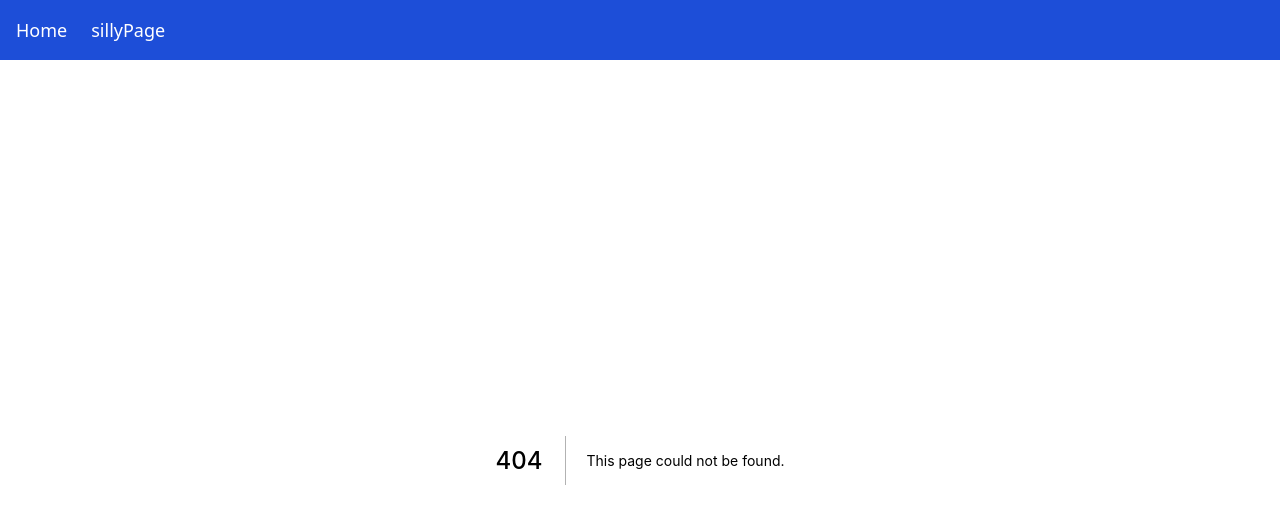
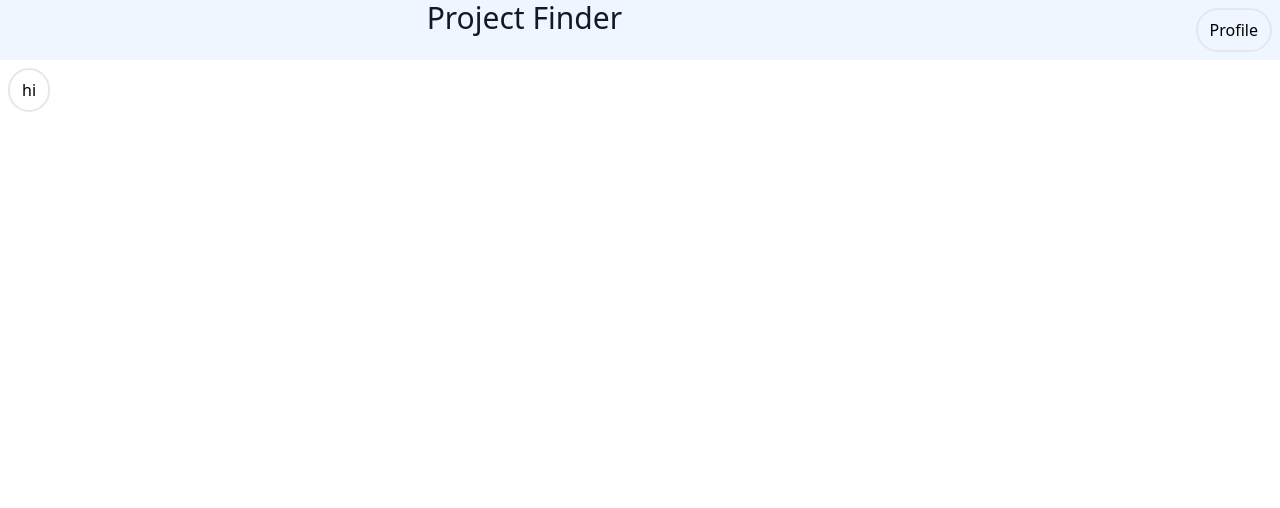
Before and after one commit to kiserd/OSU-CS467-Capstone-Project, a Next.js app in the folder portfolio-project-matching-app/: page /test_Nav in a window 1280 px wide. Before the commit this address had no page. Shown: the top 508 px of the page. Built offline with nearby package versions, Linux system fonts and the light colour scheme.

Commit message:
Begin altering Nav component

```diff
--- a/portfolio-project-matching-app/components/Nav.js
+++ b/portfolio-project-matching-app/components/Nav.js
@@ -1,22 +1,27 @@
 import Link from 'next/link'
+import Button from './Button'
+import styles from './Nav.module.css'
 // import tailwind from 'tailwind/tailwindcss.css'
 
 const Nav = () => {
     return (
-        <nav className="mySillyStyle">
-            <ul className="flex">
-                <li className="mr-6">
-                    <Link href='/' >
-                        <a className="text-white text-lg hover:text-blue-100">Home</a>
+        <div>
+        <nav className={styles.nav}>
+            <ul className="grid grid-cols-3">
+                <li className="col-start-2">
+                    <Link href="/">
+                        <a class="col-start-2 justify-self-center font-medium text-3xl  text-gray-900">Project Finder</a>
                     </Link>
                 </li>
-                <li className="mr-6">
-                    <Link href='/sillyPage' >
-                        <a className="text-white text-lg hover:text-blue-100">sillyPage</a>
+                <li className="justify-self-end">
+                    <Link href="/myProfile">
+                        <Button text="Profile"/>
                     </Link>
                 </li>
             </ul>
         </nav>
+        <Button text="hi"/>
+        </div>
     )
 }
 
--- /dev/null
+++ b/portfolio-project-matching-app/components/Nav.module.css
@@ -0,0 +1,3 @@
+.nav {
+    @apply bg-blue-50;
+}
--- /dev/null
+++ b/portfolio-project-matching-app/pages/test_Nav.js
@@ -0,0 +1,12 @@
+import Nav from '../components/Nav';
+
+const testNav = ()=> {
+    return (
+        <div>
+
+        </div>
+    )
+
+}
+
+export default testNav;
```
